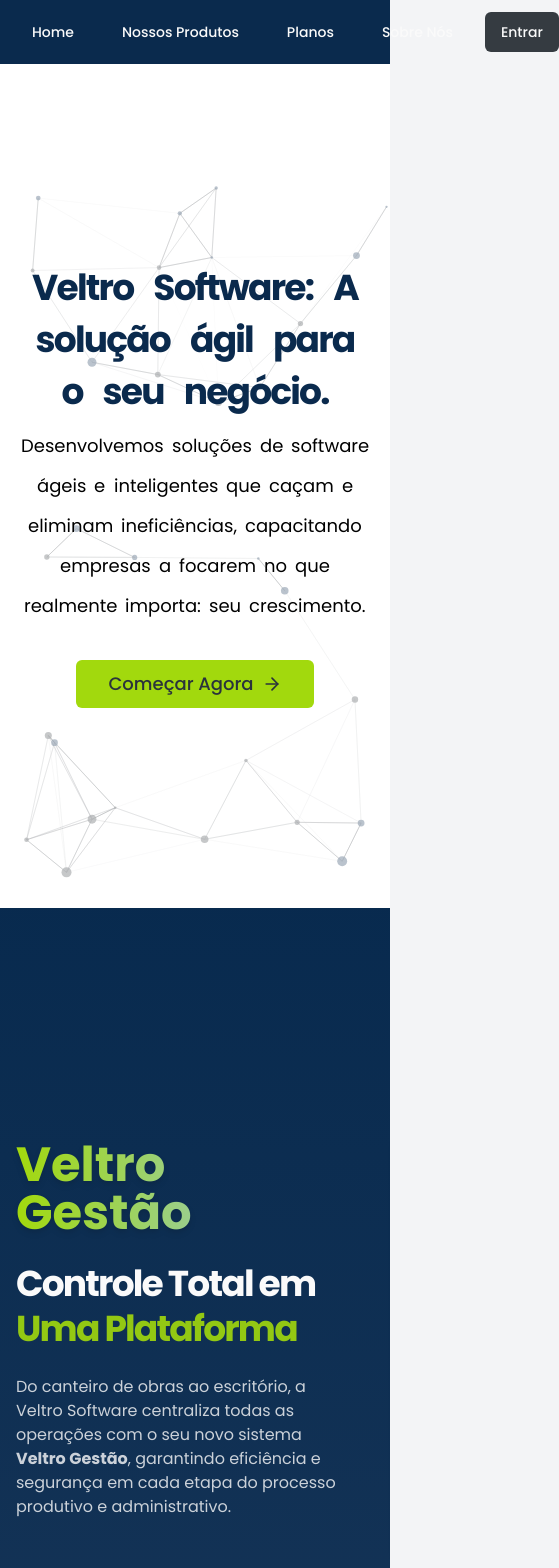
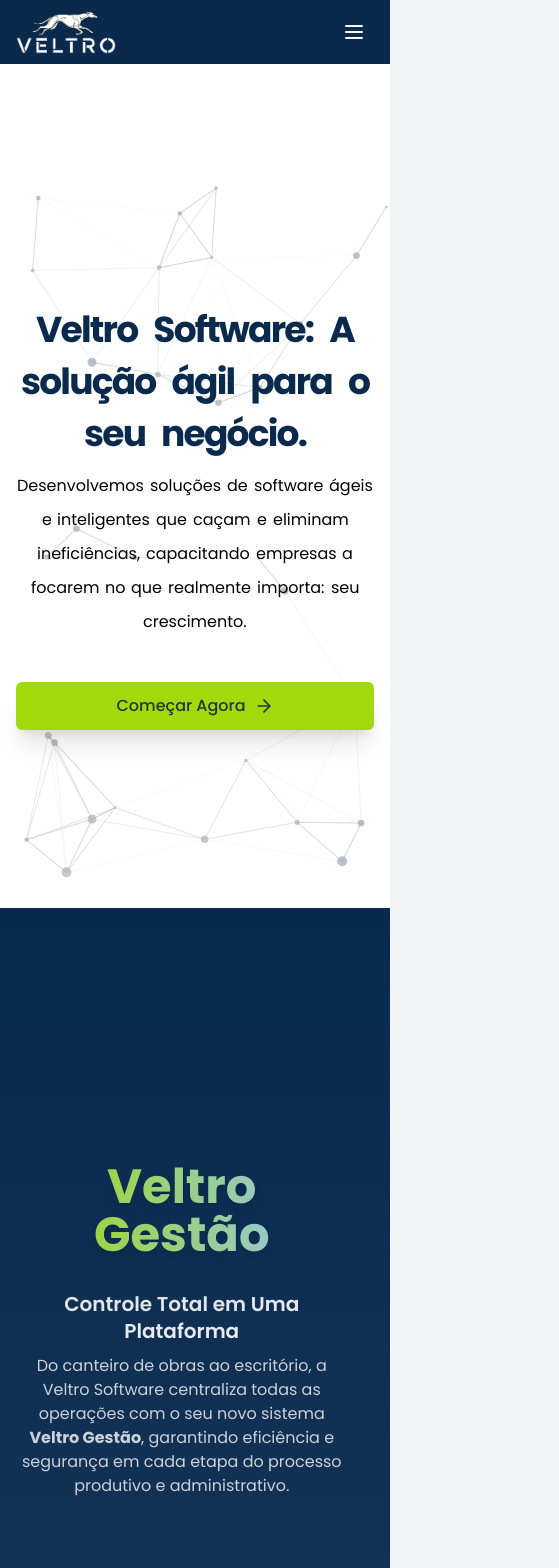
Before and after one commit to IsaacVNX/VeltroSoftware, a Next.js app: page / in a window 390 px wide. Shown: the top 1568 px of the page, 559 px wide, since content can reach past the window. Built offline with nearby package versions, Linux system fonts and the light colour scheme.

Commit message:
feat: adaptação total de responsividade para mobile e ajustes de layout

```diff
--- a/src/components/landing/Features.tsx
+++ b/src/components/landing/Features.tsx
@@ -57,12 +57,14 @@
         <section id="features" ref={featuresPinnedRef} className="w-full bg-gradient-to-b from-accent to-[#153457] text-accent-foreground relative z-20 overflow-hidden h-screen flex items-center">
              <div className="features-horizontal-scroll-container flex items-stretch gap-6 px-4 md:px-24 w-[max-content] h-[450px]">
                 {/* Intro Slide */}
-                <div className="w-[85vw] md:w-[60vw] lg:w-[45vw] shrink-0 mr-8 flex flex-col justify-center">
-                    <h1 className="veltro-gestao-marca text-5xl md:text-7xl font-black text-transparent bg-clip-text bg-gradient-to-r from-primary to-blue-300 drop-shadow-md mb-6 opacity-0 translate-y-12">
+                <div className="w-[85vw] md:w-[60vw] lg:w-[45vw] shrink-0 mr-8 flex flex-col justify-center md:text-left text-center">
+                    <h1 className="veltro-gestao-marca text-5xl md:text-7xl font-black text-transparent bg-clip-text bg-gradient-to-r from-primary to-blue-300 drop-shadow-md mb-8 md:mb-12 opacity-0 translate-y-12">
                         Veltro Gestão
                     </h1>
-                    <h2 className="text-4xl md:text-6xl font-bold tracking-tighter mb-6 leading-tight">Controle Total em <br/><span className="text-primary opacity-90">Uma Plataforma</span></h2>
-                    <p className="text-accent-foreground/80 md:text-xl/relaxed max-w-2xl">
+                    <h2 className="text-xl md:text-2xl lg:text-4xl font-semibold mb-2 md:mb-3 leading-snug opacity-90">
+                        Controle Total em <span className="text-white">Uma Plataforma</span>
+                    </h2>
+                    <p className="text-accent-foreground/80 md:text-xl/relaxed max-w-2xl mx-auto md:mx-0">
                       Do canteiro de obras ao escritório, a Veltro Software centraliza todas as operações com o seu novo sistema <strong>Veltro Gestão</strong>, garantindo eficiência e segurança em cada etapa do processo produtivo e administrativo.
                     </p>
                 </div>
@@ -86,7 +88,7 @@
                 <div className="w-[80vw] sm:w-[350px] shrink-0">
                     <FeatureCard icon={Truck} title="Controle de Frotas" description="Gerencie a manutenção, localização e alocação de veículos e equipamentos pesados otimizando ativos." />
                 </div>
-                <div className="w-[80vw] sm:w-[350px] shrink-0 mr-24">
+                <div className="w-[80vw] sm:w-[350px] shrink-0 mr-24 md:mr-24">
                     <FeatureCard icon={ShoppingCart} title="Módulo de Suprimentos" description="Gerencie o processo de cotações, compras e aquisição de materiais de forma enxuta." />
                 </div>
              </div>
--- a/src/components/landing/Footer.tsx
+++ b/src/components/landing/Footer.tsx
@@ -6,7 +6,7 @@
         <footer className="relative z-10 w-full shrink-0 bg-secondary">
             <div className="mx-auto flex flex-col items-center justify-center gap-2 py-6 rounded-t-2xl bg-accent text-accent-foreground">
                 <p className="text-xs text-center">&copy; {new Date().getFullYear()} Veltro Software. Todos os direitos reservados.</p>
-                <nav className="flex gap-4 sm:gap-6 mt-2">
+                <nav className="flex flex-wrap justify-center gap-4 sm:gap-6 mt-2 px-4">
                 <Link href="/" className="text-xs hover:underline underline-offset-4" prefetch={false}>
                     Termos de Serviço
                 </Link>
--- a/src/components/landing/Header.tsx
+++ b/src/components/landing/Header.tsx
@@ -4,7 +4,8 @@
 import Image from 'next/image';
 import { Button } from '@/components/ui/button';
 import { assets } from '@/lib/assets';
-import React, { useRef } from 'react';
+import React, { useRef, useState } from 'react';
+import { Menu, X } from 'lucide-react';
 import gsap from 'gsap';
 import { useGSAP } from '@gsap/react';
 import { ScrollTrigger } from 'gsap/ScrollTrigger';
@@ -13,6 +14,7 @@
 
 export function Header() {
     const headerRef = useRef<HTMLElement>(null);
+    const [isMobileMenuOpen, setIsMobileMenuOpen] = useState(false);
 
     useGSAP(() => {
         // Dynamic Header
@@ -25,25 +27,32 @@
         });
     }, { scope: headerRef });
 
+    const closeMenu = () => setIsMobileMenuOpen(false);
+
+    const handlePlansScroll = (e: React.MouseEvent) => {
+        e.preventDefault();
+        closeMenu();
+        const plansEl = document.getElementById('plans');
+        if (plansEl) {
+            window.scrollTo({ top: plansEl.getBoundingClientRect().top + window.scrollY + 850, behavior: 'instant' });
+        }
+    };
+
     return (
-        <header ref={headerRef} className="px-4 lg:px-6 h-16 flex items-center sticky top-0 z-50 bg-accent text-accent-foreground transition-all duration-300">
-            <Link href="/" className="flex items-center justify-center" prefetch={false}>
-                <Image src={assets.logoBranca} alt="Veltro Software Logo" width={120} height={34} style={{ width: "auto", height: "auto" }} />
+        <header ref={headerRef} className="px-4 lg:px-6 h-16 flex items-center justify-between sticky top-0 z-50 bg-accent text-accent-foreground transition-all duration-300">
+            <Link href="/" className="flex items-center justify-center shrink-0 z-50" prefetch={false} onClick={closeMenu}>
+                <Image src={assets.logoBranca} alt="Veltro Software Logo" width={110} height={31} className="w-[100px] md:w-[120px] h-auto" />
             </Link>
-            <nav className="ml-auto flex gap-4 sm:gap-6">
+
+            {/* Desktop Navigation */}
+            <nav className="ml-auto hidden md:flex items-center gap-4 lg:gap-6">
                 <Button asChild variant="ghost" className="text-accent-foreground hover:bg-accent/80 hover:text-accent-foreground">
                     <Link href="/" prefetch={false}>Home</Link>
                 </Button>
                 <Button asChild variant="ghost" className="text-accent-foreground hover:bg-accent/80 hover:text-accent-foreground">
                     <Link href="#features" prefetch={false}>Nossos Produtos</Link>
                 </Button>
-                <Button variant="ghost" className="text-accent-foreground hover:bg-accent/80 hover:text-accent-foreground cursor-pointer" onClick={(e) => {
-                    e.preventDefault();
-                    const plansEl = document.getElementById('plans');
-                    if (plansEl) {
-                        window.scrollTo({ top: plansEl.getBoundingClientRect().top + window.scrollY + 850, behavior: 'instant' });
-                    }
-                }}>
+                <Button variant="ghost" className="text-accent-foreground hover:bg-accent/80 hover:text-accent-foreground cursor-pointer" onClick={handlePlansScroll}>
                     Planos
                 </Button>
                 <Button asChild variant="ghost" className="text-accent-foreground hover:bg-accent/80 hover:text-accent-foreground">
@@ -53,6 +62,42 @@
                     <Link href="https://app.veltrogestao.com/login" prefetch={false}>Entrar</Link>
                 </Button>
             </nav>
+
+            {/* Mobile Menu Toggle Button */}
+            <button
+                className="md:hidden flex items-center justify-center p-2 z-50"
+                onClick={() => setIsMobileMenuOpen(!isMobileMenuOpen)}
+                aria-label="Toggle menu"
+            >
+                {isMobileMenuOpen ? (
+                    <X className="h-6 w-6 text-accent-foreground" />
+                ) : (
+                    <Menu className="h-6 w-6 text-accent-foreground" />
+                )}
+            </button>
+
+            {/* Mobile Navigation Dropdown */}
+            {isMobileMenuOpen && (
+                <div className="absolute top-16 left-0 right-0 bg-accent/95 backdrop-blur-md border-b border-border shadow-lg md:hidden flex flex-col p-4 gap-2 z-40">
+                    <Button asChild variant="ghost" className="w-full justify-start text-accent-foreground hover:bg-accent/80 hover:text-accent-foreground" onClick={closeMenu}>
+                        <Link href="/" prefetch={false}>Home</Link>
+                    </Button>
+                    <Button asChild variant="ghost" className="w-full justify-start text-accent-foreground hover:bg-accent/80 hover:text-accent-foreground" onClick={closeMenu}>
+                        <Link href="#features" prefetch={false}>Nossos Produtos</Link>
+                    </Button>
+                    <Button variant="ghost" className="w-full justify-start text-accent-foreground hover:bg-accent/80 hover:text-accent-foreground cursor-pointer" onClick={handlePlansScroll}>
+                        Planos
+                    </Button>
+                    <Button asChild variant="ghost" className="w-full justify-start text-accent-foreground hover:bg-accent/80 hover:text-accent-foreground" onClick={closeMenu}>
+                        <Link href="#about" prefetch={false}>Sobre Nós</Link>
+                    </Button>
+                    <div className="pt-2 border-t border-accent-foreground/20 mt-2">
+                        <Button asChild variant="secondary" className="w-full justify-center transition-all duration-300">
+                            <Link href="https://app.veltrogestao.com/login" prefetch={false} onClick={closeMenu}>Entrar no Sistema</Link>
+                        </Button>
+                    </div>
+                </div>
+            )}
         </header>
     );
 }
--- a/src/components/landing/Hero.tsx
+++ b/src/components/landing/Hero.tsx
@@ -82,19 +82,19 @@
     };
 
     return (
-        <section ref={heroRef} className="relative w-full h-screen flex items-center justify-center text-foreground">
+        <section ref={heroRef} className="relative w-full min-h-[100svh] h-[100svh] flex flex-col items-center justify-center text-foreground pt-16">
             <Particles id="tsparticles" init={particlesInit} options={particlesOptions} className="absolute inset-0 z-[-1]" />
             <div className="absolute inset-0 bg-white/60 z-0"></div>
             <div className="relative z-10 container mx-auto px-4 md:px-6 text-center">
                 <div className="hero-text space-y-4">
-                    <h1 className="text-4xl font-bold tracking-tighter sm:text-5xl md:text-6xl text-[#0A2A4D] flex flex-wrap justify-center gap-x-3 gap-y-1">
+                    <h1 className="text-4xl font-bold tracking-tighter sm:text-5xl md:text-6xl lg:text-7xl text-[#0A2A4D] flex flex-wrap justify-center gap-x-2 md:gap-x-3 gap-y-1">
                         {heroTitleWords.map((word, i) => (
                             <span key={`h1-${i}`} className="inline-block overflow-hidden py-3 px-1 -my-2">
                                 <span className="hero-word-inner inline-block opacity-0 translate-y-[120%] rotate-[10deg]">{word}</span>
                             </span>
                         ))}
                     </h1>
-                    <p className="max-w-[700px] mx-auto text-lg md:text-xl text-black flex flex-wrap justify-center gap-x-2 gap-y-1">
+                    <p className="max-w-[700px] mx-auto text-base sm:text-lg md:text-xl text-black flex flex-wrap justify-center gap-x-1.5 md:gap-x-2 gap-y-0.5 md:gap-y-1">
                         {heroSubtitleWords.map((word, i) => (
                             <span key={`p-${i}`} className="inline-block overflow-hidden pb-2">
                                 <span className="hero-word-inner inline-block opacity-0 translate-y-[120%] rotate-[5deg]">{word}</span>
@@ -102,7 +102,7 @@
                         ))}
                     </p>
                     <div className="hero-cta opacity-0 translate-y-12">
-                        <Button className="mt-4 bg-primary text-primary-foreground hover:bg-primary/90 transition-all duration-300 ease-in-out hover:scale-105 cursor-pointer text-lg px-8 py-6" onClick={(e) => {
+                        <Button className="mt-6 md:mt-8 bg-primary text-primary-foreground hover:bg-primary/90 transition-all duration-300 ease-in-out hover:scale-105 cursor-pointer text-base md:text-lg px-6 md:px-8 py-6 md:py-6 w-full sm:w-auto shadow-xl" onClick={(e) => {
                             e.preventDefault();
                             const plansEl = document.getElementById('plans');
                             if (plansEl) {
```
Also changed, not shown: src/components/landing/Plans.tsx (+25 -4 lines).
